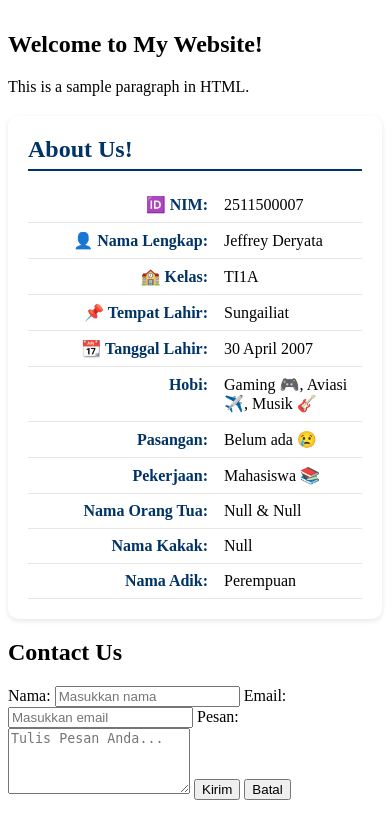
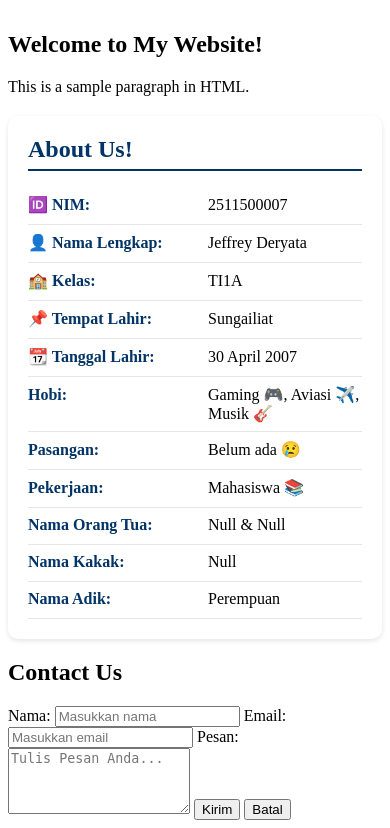
Before and after one commit to 2511500007-Jeffre6098/2511500007-PWB-TI1A-2526, a PHP site: page /pertemuan-03/index.html in a window 390 px wide. Shown: the part 144-972 px from the top of the page. Before the commit the page ends 944 px from the top, so only its background shows below. Run offline with PHP 8.4, Linux system fonts and the light colour scheme.

Commit message:
Apply mobile responsif on style.css

```diff
--- a/pertemuan-03/style.css
+++ b/pertemuan-03/style.css
@@ -31,3 +31,15 @@
     padding-right: 16px;
     flex-shrink: 0;
 }
+
+@media (max-width: 600px) {
+    #about {
+       flex-direction: column;
+       align-items: flex-start;
+    }
+    #about strong {
+        text-align: left;
+        padding-right: 0;
+        margin-bottom: 2px;
+    }
+}
```
